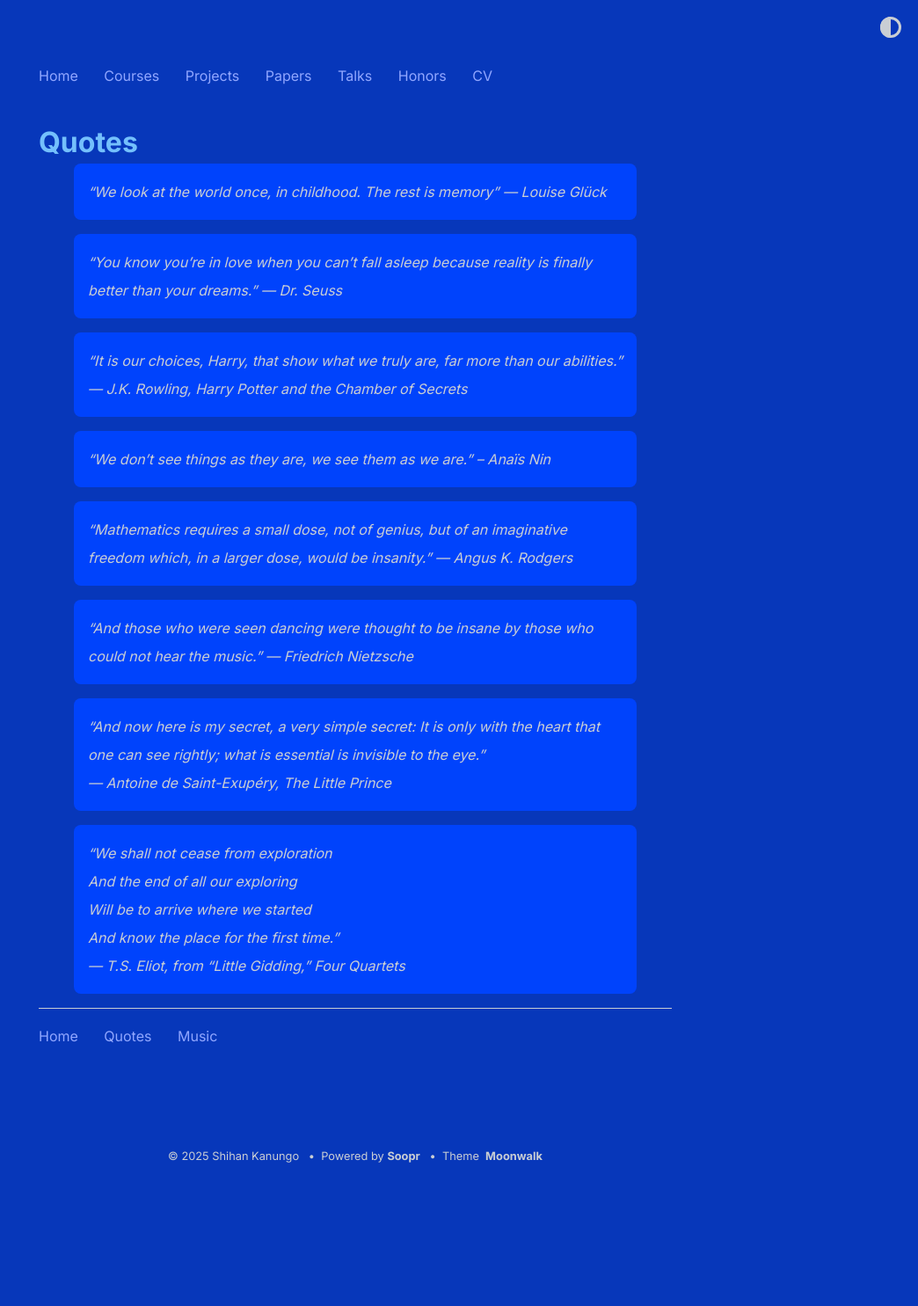
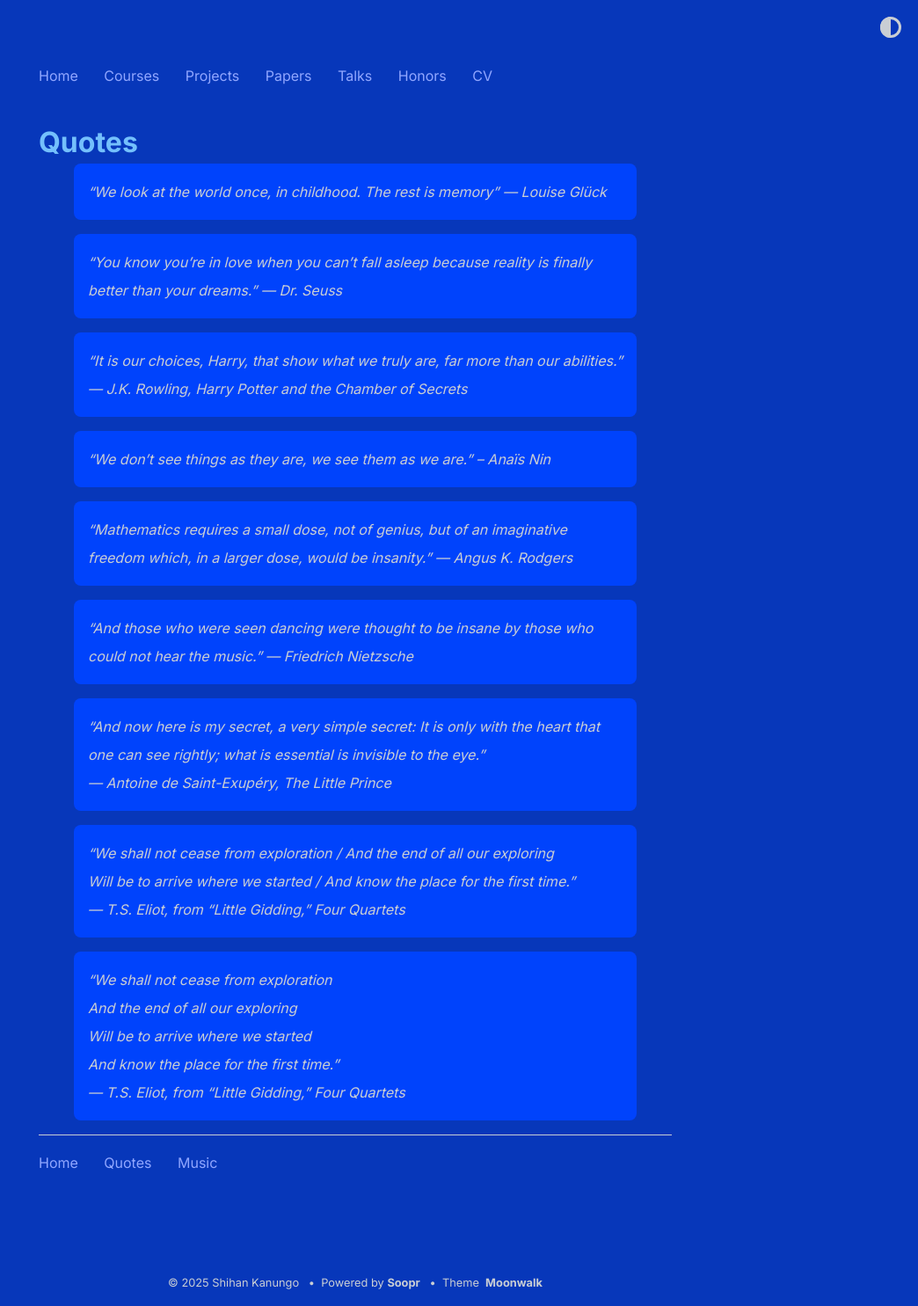
Before and after one commit to shihankanungo/shihankanungo.github.io, a Jekyll site: the page built from quotes.md, in a window 1280 px wide. Shown: the whole page at 88% size, without its empty margins (236-1280 px from the left). Built offline with Jekyll 4.4.1, drawn with Linux system fonts in a browser that asks for light colours; before the commit the page ends 1341 px from its top, so only the background shows below that.

Commit message:
Update quotes.md

```diff
--- a/quotes.md
+++ b/quotes.md
@@ -18,6 +18,10 @@ title: Quotes
 > "And now here is my secret, a very simple secret: It is only with the heart that one can see rightly; what is essential is invisible to the eye." <br>
 --- Antoine de Saint-Exupéry, <i>The Little Prince</i>
 
+> "We shall not cease from exploration / And the end of all our exploring <br>
+Will be to arrive where we started / And know the place for the first time." <br>
+--- T.S. Eliot, from "Little Gidding," <i>Four Quartets</i>
+
 > "We shall not cease from exploration <br>
 And the end of all our exploring <br>
 Will be to arrive where we started <br>
```
